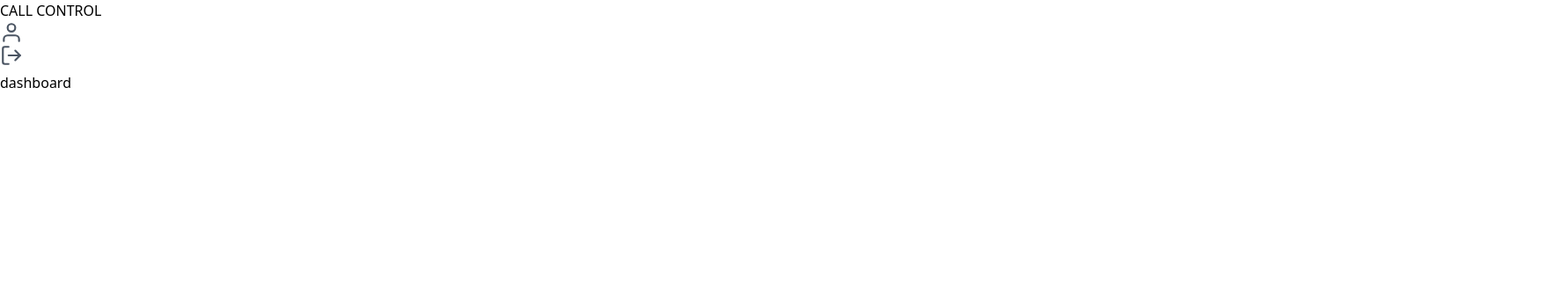
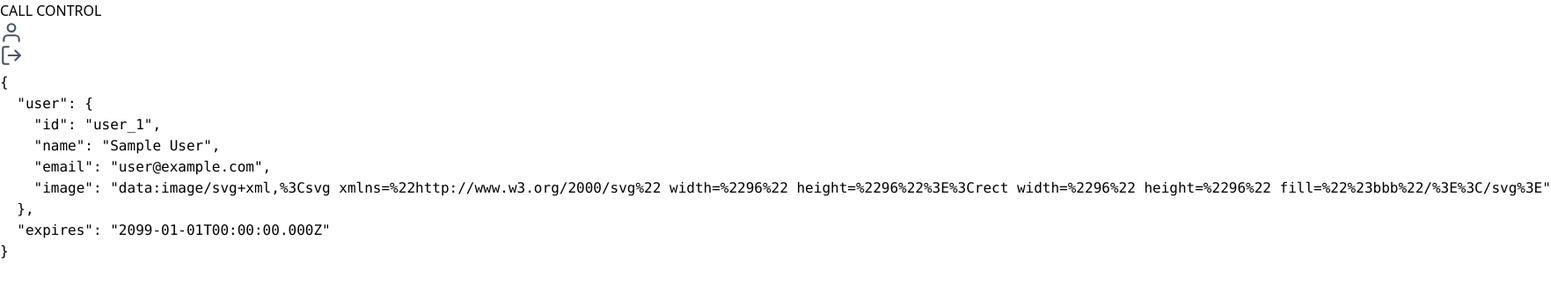
Before and after one commit to wellpinho/call-control, a Next.js app: page /dashboard in a window 1280 px wide. Shown: the top 332 px of the page at 88% size, 1763 px wide, since content can reach past the window. Built offline with nearby package versions, Linux system fonts and the light colour scheme; no server answers; sample sign-in values are in the browser's storage.

Commit message:
private routes

```diff
--- a/src/app/dashboard/page.tsx
+++ b/src/app/dashboard/page.tsx
@@ -1,9 +1,17 @@
 import { ContainerLayout } from "@/components/container";
+import { auth } from "@/lib/auth";
+import { redirect } from "next/navigation";
 
-export default function Dashboard() {
+export default async function Dashboard() {
+    const session = await auth();
+
+    if (!session) {
+        redirect("/");
+    }
+
     return (
         <ContainerLayout>
-            <h1>dashboard</h1>
+            <pre>{JSON.stringify(session, null, 2)}</pre>
         </ContainerLayout>
     );
 }
```
